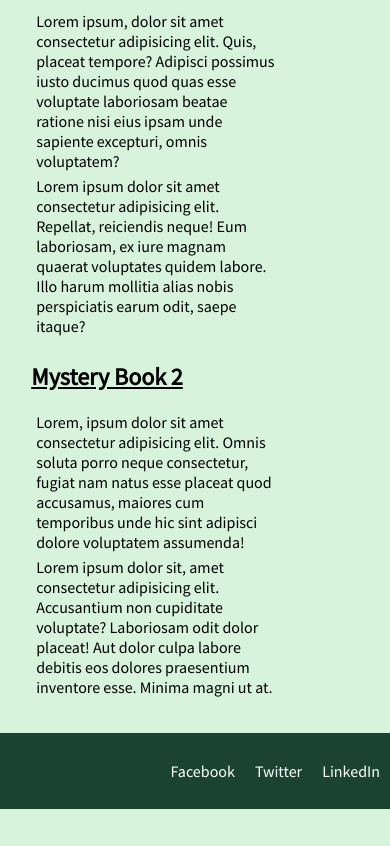
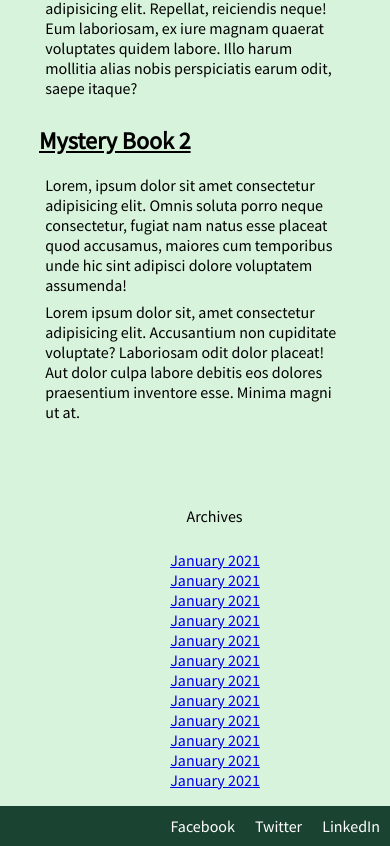
Before and after one commit to JuljTr/-Rubric-Project, a plain HTML site: page Blog-post.html in a window 390 px wide. Shown: the part 901-1747 px from the top of the page. Before the commit the page ends 1710 px from the top, so only its background shows below. Drawn offline with Linux system fonts and the light colour scheme.

Commit message:
Add files via upload

```diff
--- a/CSS/Blog-post.css
+++ b/CSS/Blog-post.css
@@ -1,7 +1,7 @@
 /*CONTAINER*/
 
 .post-container {
-    margin: 0 0 0 0;
+    margin: 0;
     display: grid;
     grid-template-columns: 80% 20%;
     grid-template-rows: 9vh 1fr 9vh;
@@ -17,7 +17,7 @@
     flex-direction: column;
 }
 
-h1 {
+.blog-title {
     margin-bottom: 2%;
     font-style: oblique;
     text-decoration: underline;
@@ -68,3 +68,21 @@ ul {
     grid-row: 3;
     grid-column: 1/3;
 }
+
+/*MEDIA QUERY*/
+
+@media only screen and (max-width: 660px) {
+    .post-container {
+        grid-template-rows: auto 1fr auto auto;
+        grid-template-columns: 1fr;
+    }
+    .archives {
+        grid-column: 1/2;
+        grid-row: 3/4;
+        height: initial;
+    }
+    .footer {
+        grid-column: 1/2;
+        grid-row: 4/4;
+    }
+}
--- a/CSS/style.css
+++ b/CSS/style.css
@@ -78,3 +78,11 @@ body {
     text-decoration: none;
     color: white;
 }
+
+/*MEDIA QUERY*/
+
+@media only screen and (max-width: 600px) {
+    .nav-item {
+        padding: 15px 5px;
+    }
+}
```
